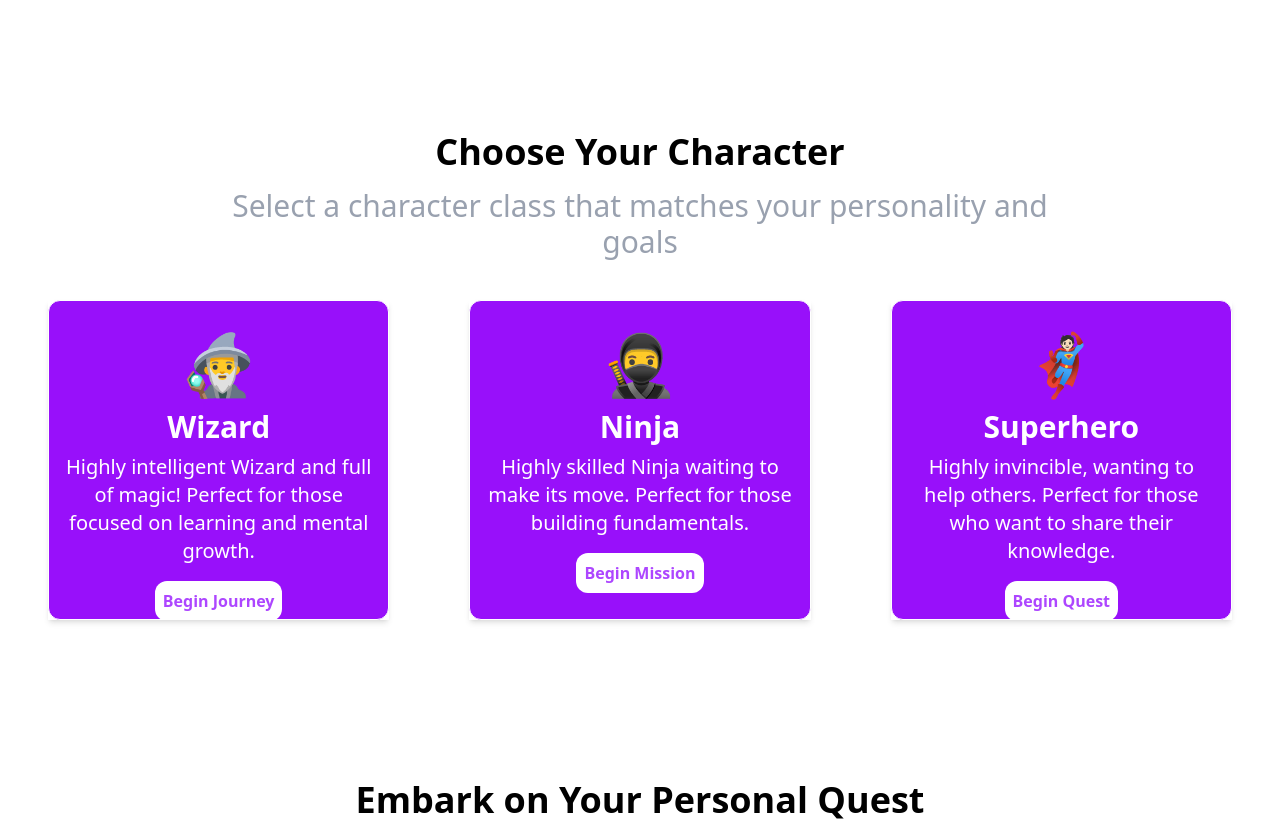
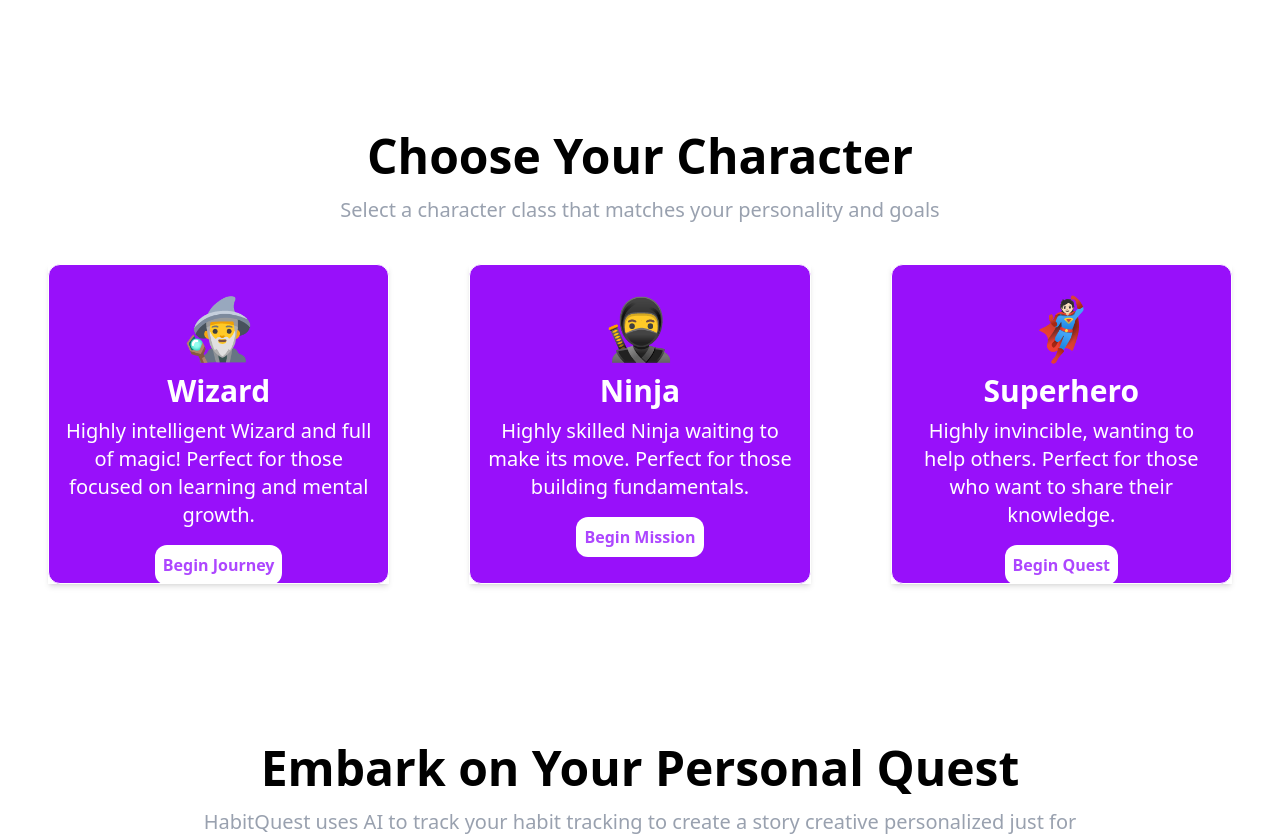
Before and after one commit to Davonne007-TX/habit-quest-collab, a React (Vite) app: page / in a window 1280 px wide. Shown: the part 800-1636 px from the top of the page. Built offline with nearby package versions, Linux system fonts and the light colour scheme.

Commit message:
font bigger for CustomHeading.jsx

```diff
--- a/src/components/CustomHeading.jsx
+++ b/src/components/CustomHeading.jsx
@@ -1,8 +1,8 @@
 export default function CustomHeading({ heading, text }) {
   return (
     <section className="flex flex-col justify-center items-center mt-40">
-      <h3 className="text-3xl md:text-4xl font-bold text-center">{heading}</h3>
-      <p className="text-gray-400 text-xl md:text-3xl mt-4 text-center max-w-4xl">
+      <h3 className="text-3xl md:text-5xl font-bold text-center">{heading}</h3>
+      <p className="text-gray-400 text-xl md:text-xl mt-4 text-center max-w-4xl">
         {text}
       </p>
     </section>
```
